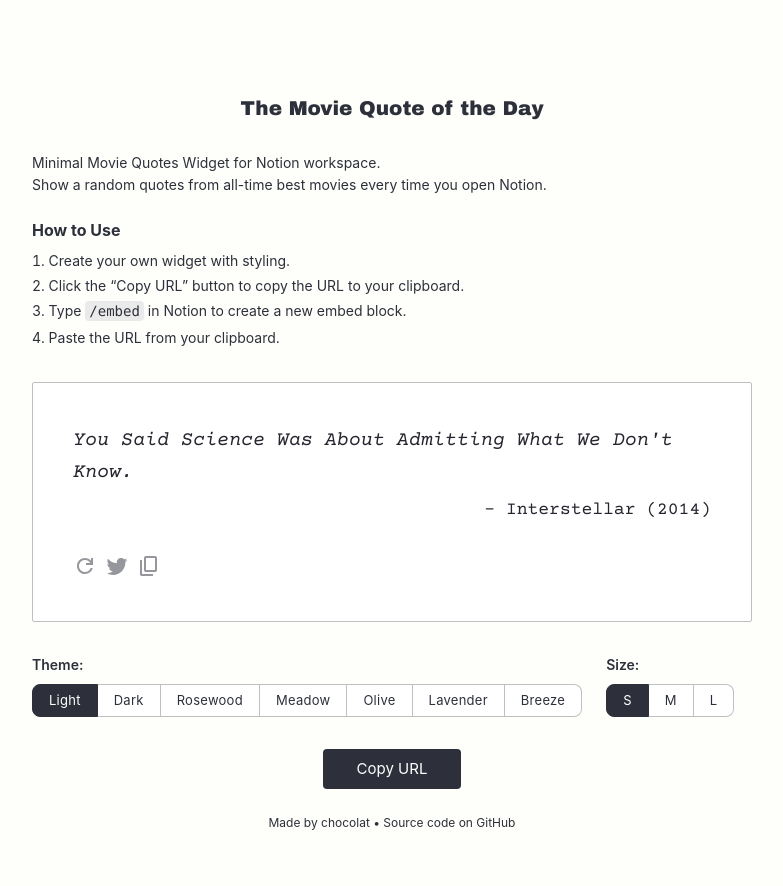
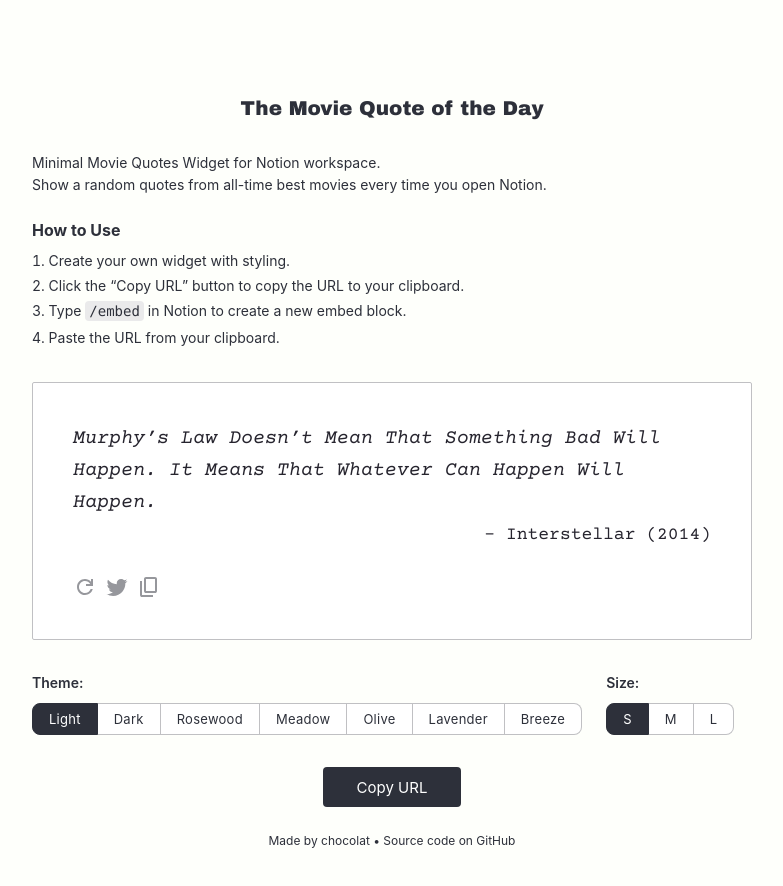
Before and after one commit to chocolat5/movie-quote-of-the-day, a React (Vite) app: page / in a window 1280 px wide. Shown: the top 886 px of the page, without its empty margins (248-1031 px from the left). Built offline with nearby package versions, Linux system fonts and the light colour scheme.

Commit message:
feat: update Tweet function

```diff
--- a/src/App.tsx
+++ b/src/App.tsx
@@ -11,8 +11,6 @@
 import { Theme, TextSize } from "@/src/types";
 import themes from "@/src/utils/themes";
 import sizes from "@/src/utils/sizes";
-// eslint-disable-next-line import/extensions
-import quotes from "@/src/data/quotes.json";
 
 const styles = {
   main: css`
@@ -134,13 +132,7 @@
             <li>Paste the URL from your clipboard.</li>
           </ol>
         </div>
-        <QuoteBlock
-          quote={quotes[0].quote}
-          title={quotes[0].title}
-          year={quotes[0].year}
-          size={currentSize}
-          theme={currentTheme}
-        />
+        <QuoteBlock size={currentSize} theme={currentTheme} />
         <div css={styles.selectors}>
           <div>
             <h2 css={styles.selectType}>Theme:</h2>
--- a/src/components/QuoteBlock.tsx
+++ b/src/components/QuoteBlock.tsx
@@ -55,23 +55,20 @@
   `,
 };
 
-type Props = Omit<Quote, "size"> & {
+type Props = {
   theme: Theme;
 } & {
   size: TextSize;
 };
 
-export default function QuoteBlock({
-  quote,
-  title,
-  year,
-  size,
-  theme,
-}: Props): ReactElement {
+export default function QuoteBlock({ size, theme }: Props): ReactElement {
   const [copiedQuote, setCopiedQuote] = useState<boolean | null>(null);
+  const [currentQuote, setCurrentQuote] = useState<Omit<Quote, "size">>(
+    getRandomQuote(quotes)
+  );
 
   const handleCopyQuote = () => {
-    copy(`${quotes[0].quote} - ${quotes[0].title}(${quotes[0].year})`);
+    copy(`${currentQuote.quote} - ${currentQuote.title}(${currentQuote.year})`);
     setCopiedQuote(true);
     setTimeout(() => setCopiedQuote(null), 1500);
   };
@@ -79,8 +76,9 @@
   const actions = (
     <div css={styles.actions}>
       <IconButton
+        id="refresh"
         ariaLabel="refresh"
-        handleClick={() => getRandomQuote(quotes)}
+        handleClick={() => setCurrentQuote(getRandomQuote(quotes))}
       >
         <svg
           width="24"
@@ -95,7 +93,11 @@
           />
         </svg>
       </IconButton>
-      <IconButton ariaLabel="Tweet" handleClick={() => undefined}>
+      <IconButton
+        id="tweet"
+        ariaLabel="Tweet"
+        text={`${currentQuote.quote}%20-%20${currentQuote.title}(${currentQuote.year})`}
+      >
         <svg
           width="24"
           height="24"
@@ -109,7 +111,11 @@
           />
         </svg>
       </IconButton>
-      <IconButton ariaLabel="Copy to Clipboard" handleClick={handleCopyQuote}>
+      <IconButton
+        id="copy"
+        ariaLabel="Copy to Clipboard"
+        handleClick={handleCopyQuote}
+      >
         <svg
           width="24"
           height="24"
@@ -136,10 +142,10 @@
       }}
     >
       <p css={styles.quote} style={{ fontSize: `${size.fontSize}px` }}>
-        {quote}
+        {currentQuote.quote}
       </p>
       <p css={styles.title}>
-        - {title} ({year})
+        - {currentQuote.title} ({currentQuote.year})
       </p>
       {actions}
     </div>
--- a/src/components/UI/IconButton.tsx
+++ b/src/components/UI/IconButton.tsx
@@ -19,18 +19,42 @@
 };
 
 interface Props {
+  id: string;
   children: ReactNode;
-  handleClick: () => void;
+  // eslint-disable-next-line react/require-default-props
+  handleClick?: () => void;
   ariaLabel: string;
+  // eslint-disable-next-line react/require-default-props
+  text?: string;
 }
 
 export default function IconButton({
+  id,
   children,
   handleClick,
   ariaLabel,
+  text = "",
 }: Props): ReactElement {
+  if (id === "tweet") {
+    return (
+      <a
+        id={id}
+        className="twitter-share-button"
+        href={`https://twitter.com/intent/tweet?url=https://movie-quote-of-the-day.chocolat5.com/&text=${text}&hashtags=MovieQuoteoftheDay`}
+        target="_blank"
+        rel="noopener noreferrer"
+        type="button"
+        css={styles.button}
+        onClick={handleClick}
+        aria-label={ariaLabel}
+      >
+        {children}
+      </a>
+    );
+  }
   return (
     <button
+      id={id}
       type="button"
       css={styles.button}
       onClick={handleClick}
```
